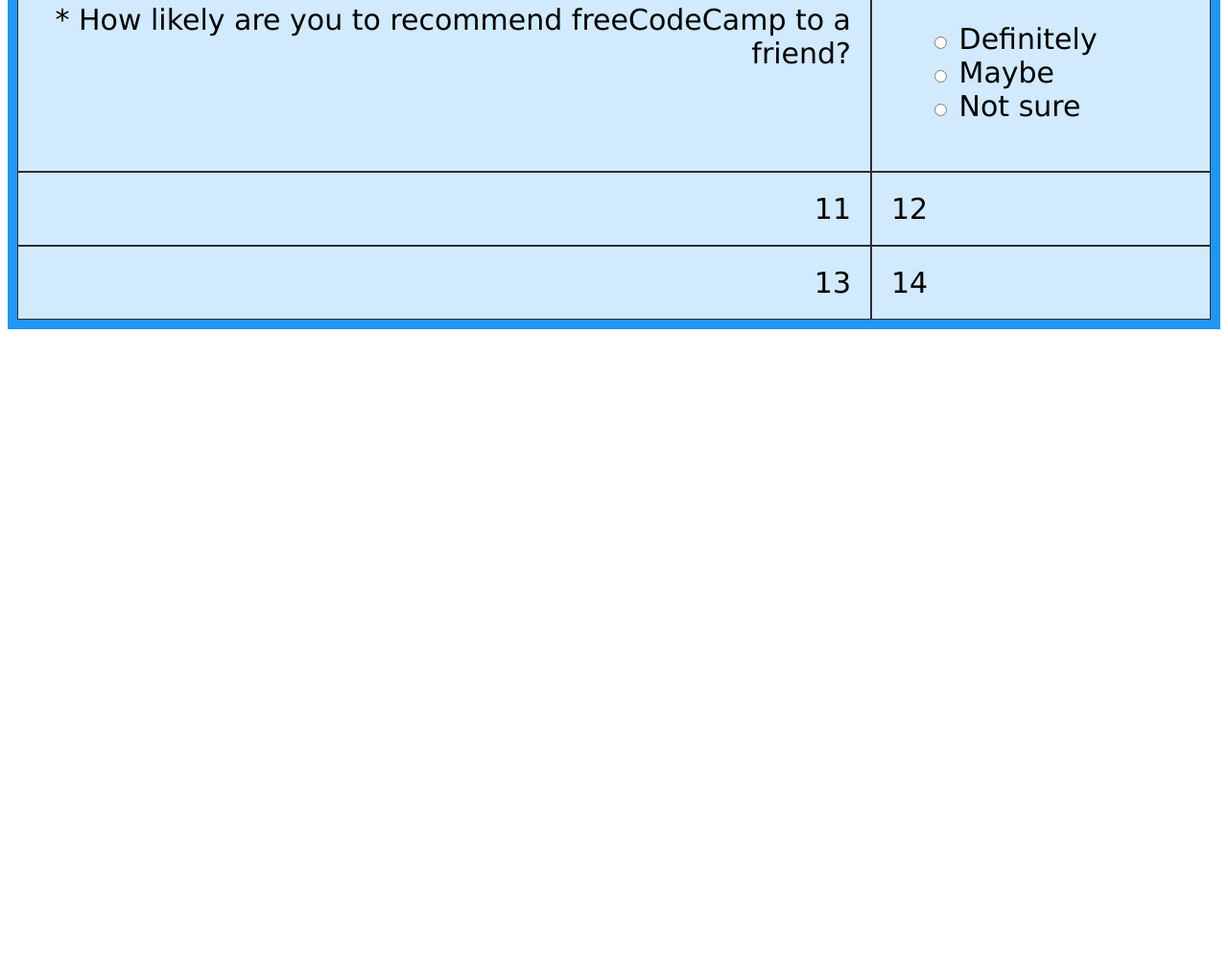
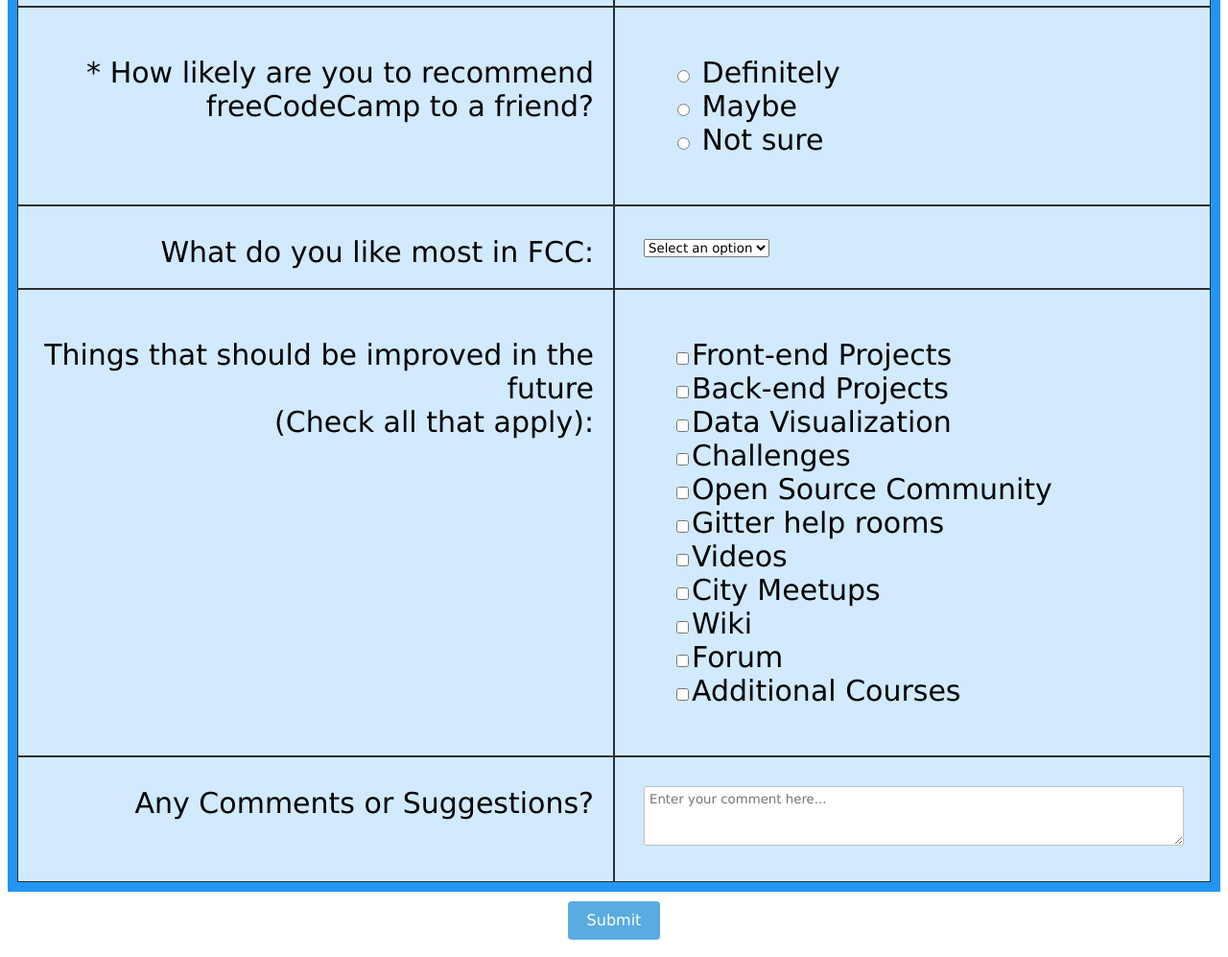
Before and after one commit to donohue76/FCC-Survey-Form, a plain HTML site: page Index.html in a window 1280 px wide. Shown: the part 523-1520 px from the top of the page at 96% size. Before the commit the page ends 874 px from the top, so only its background shows below. Drawn offline with Linux system fonts and the light colour scheme.

Commit message:
completed form

```diff
--- a/Index.html
+++ b/Index.html
@@ -54,7 +54,7 @@
 				</select>
 			  </div>
 			  <div class="grid-item-odd">
-			  	<div class="labels">
+			  	<div class="labels" style="margin-top: 30px">
 					<label for="userRating">* How likely are you to recommend freeCodeCamp to a friend?</label>
 				</div>
 			  </div>
@@ -74,10 +74,92 @@
 					</li>
 				</ul>
 			  </div>
-			  <div class="grid-item-odd">11</div>
-			  <div class="grid-item">12</div>
-			  <div class="grid-item-odd">13</div>
-			  <div class="grid-item">14</div>
+			  <div class="grid-item-odd">
+			  	<div class="labels">
+					<label for="most-like">What do you like most in FCC: </label>
+				</div>
+			  </div>
+			  <div class="grid-item">
+			  	<select id="most-like" name="mostLike" class="dropdown">
+					<option disabled="" selected="" value="">Select an option</option>
+					<option value="challenges">Challenges</option>
+					<option value="projects">Projects</option>
+					<option value="community">Community</option>
+					<option value="openSource">Open Source</option>
+				</select>
+			  </div>
+			  <div class="grid-item-odd" style="padding-top: 50px;">
+			  	<label for="preferences">Things that should be improved in the future<br>(Check all that apply): </label>
+			  </div>
+			  <div class="grid-item">
+			  	<ul id="preferences" style="list-style: none;">
+					<li class="checkbox">
+						<label>
+							<input name="prefer" value="1" type="checkbox" class="userRatings">Front-end Projects
+						</label>
+					</li>
+					<li class="checkbox">
+						<input name="prefer" value="2" type="checkbox" class="userRatings">Back-end Projects
+					</li>
+					<li class="checkbox">
+						<label>
+							<input name="prefer" value="3" type="checkbox" class="userRatings">Data Visualization
+						</label>
+					</li>
+					<li class="checkbox">
+						<label>
+							<input name="prefer" value="4" type="checkbox" class="userRatings">Challenges
+						</label>
+					</li>
+					<li class="checkbox">
+						<label>
+							<input name="prefer" value="5" type="checkbox" class="userRatings">Open Source Community
+						</label>
+					</li>
+					<li class="checkbox">
+						<label>
+							<input name="prefer" value="6" type="checkbox" class="userRatings">Gitter help rooms
+						</label>
+					</li>
+					<li class="checkbox">
+						<label>
+							<input name="prefer" value="7" type="checkbox" class="userRatings">Videos
+						</label>
+					</li>
+					<li class="checkbox">
+						<label>
+							<input name="prefer" value="8" type="checkbox" class="userRatings">City Meetups
+						</label>
+					</li>
+					<li class="checkbox">
+						<label>
+							<input name="prefer" value="9" type="checkbox" class="userRatings">Wiki
+						</label>
+					</li>
+					<li class="checkbox">
+						<label>
+							<input name="prefer" value="10" type="checkbox" class="userRatings">Forum
+						</label>
+					</li>
+					<li class="checkbox">
+						<label>
+							<input name="prefer" value="10" type="checkbox" class="userRatings">Additional Courses
+						</label>
+					</li>
+				</ul>
+			  </div>
+			  <div class="grid-item-odd">
+			  	<div class="labels">
+					<label for="comments">Any Comments or Suggestions?
+					</label>
+				</div>
+			  </div>
+			  <div class="grid-item">
+			  	<textarea id="comments" class="input-field" style="height:50px;resize:vertical;" name="comment" placeholder="Enter your comment here..."></textarea>
+			  </div>
+			</div>
+			<div class="button">
+				<button id="submit" type="submit">Submit</button>
 			</div>
 		</form>
 	</body>
--- a/style.css
+++ b/style.css
@@ -4,7 +4,7 @@
 
 .grid-container {
   display: grid;
-  grid-template-columns: auto auto;
+  grid-template-columns: 50% 50%;
   background-color: #2196F3;
   padding: 10px;
 }
@@ -58,3 +58,26 @@
     padding: 5px;
     vertical-align: top;
 }
+
+#comments {
+	width: 95%;
+}
+
+.dropdown {
+	margin-left: 10px;
+}
+
+.button {
+	text-align: center;
+}
+
+#submit {
+	background-color: #59ace0;
+    border-radius: 4px;
+    color: white;
+    font-size: 1em;
+    height: 40px;
+    width: 96px;
+    margin: 10px;
+    border: 0px solid;
+}
```
